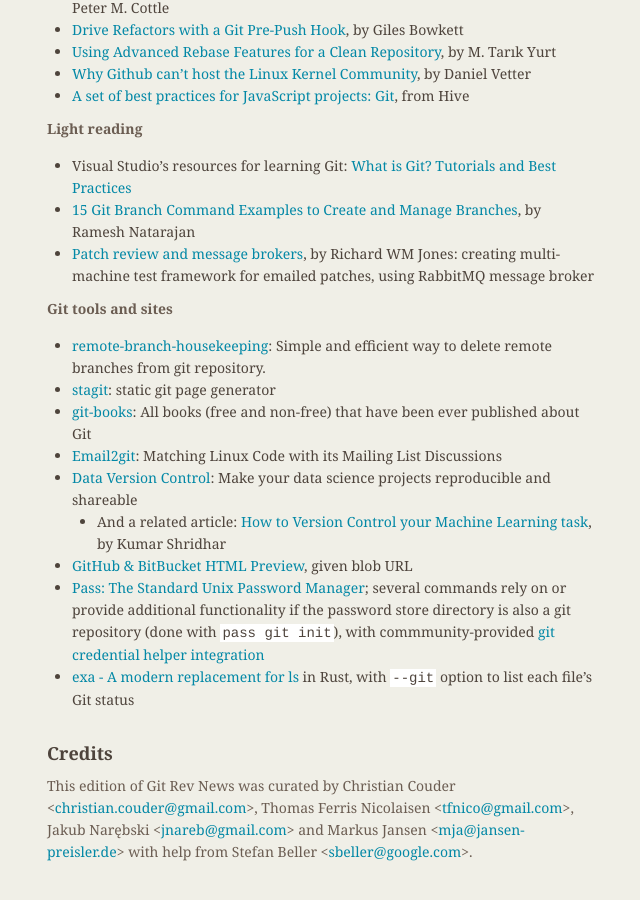
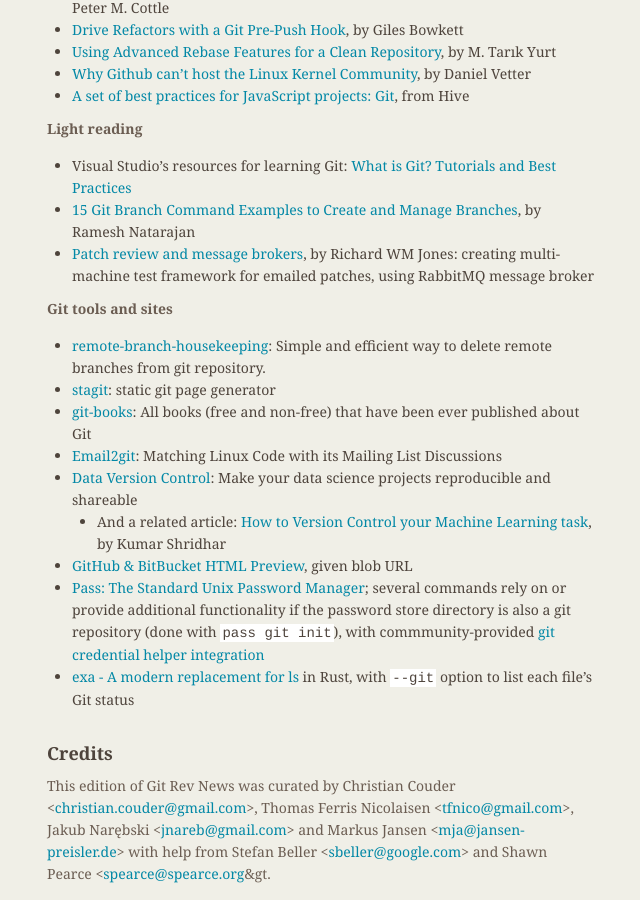
Before and after one commit to git/git.github.io, a Jekyll site: the page built from rev_news/drafts/edition-30.md, in a window 1280 px wide and 900 px high, scrolled down 6787 px. Shown: the whole window, without its empty margins (487-1127 px from the left). Built offline with Jekyll 4.4.1, drawn with Linux system fonts in a browser that asks for light colours; before the commit the page ends 7665 px from its top, so only the background shows below that.

Commit message:
rn-30: add Shawn among the helpers

```diff
--- a/rev_news/drafts/edition-30.md
+++ b/rev_news/drafts/edition-30.md
@@ -381,4 +381,5 @@
 Thomas Ferris Nicolaisen &lt;<tfnico@gmail.com>&gt;,
 Jakub Narębski &lt;<jnareb@gmail.com>&gt; and
 Markus Jansen &lt;<mja@jansen-preisler.de>&gt;
-with help from Stefan Beller &lt;<sbeller@google.com>&gt;.
+with help from Stefan Beller &lt;<sbeller@google.com>&gt;
+and Shawn Pearce &lt;<spearce@spearce.org>&gt.
```
